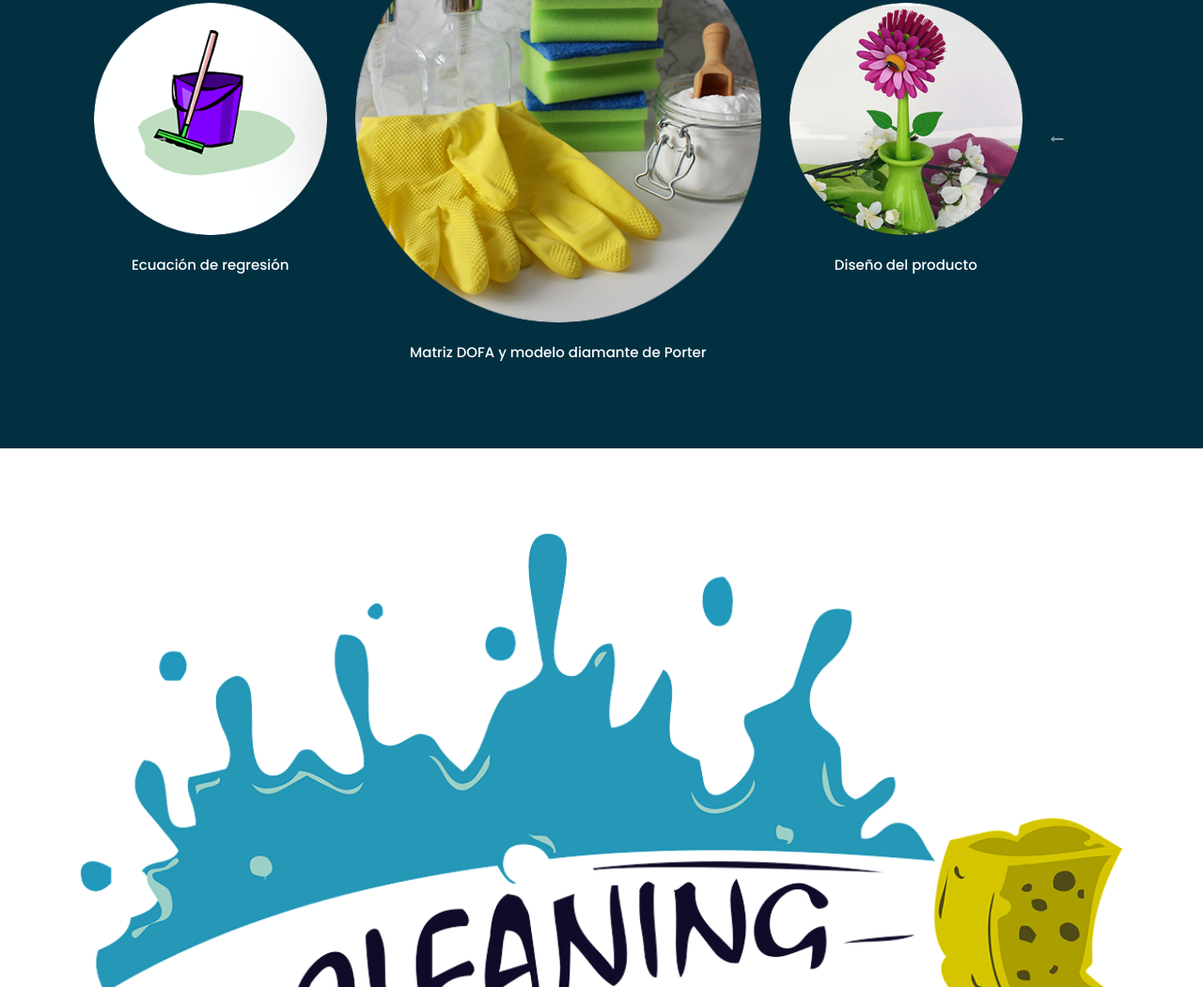
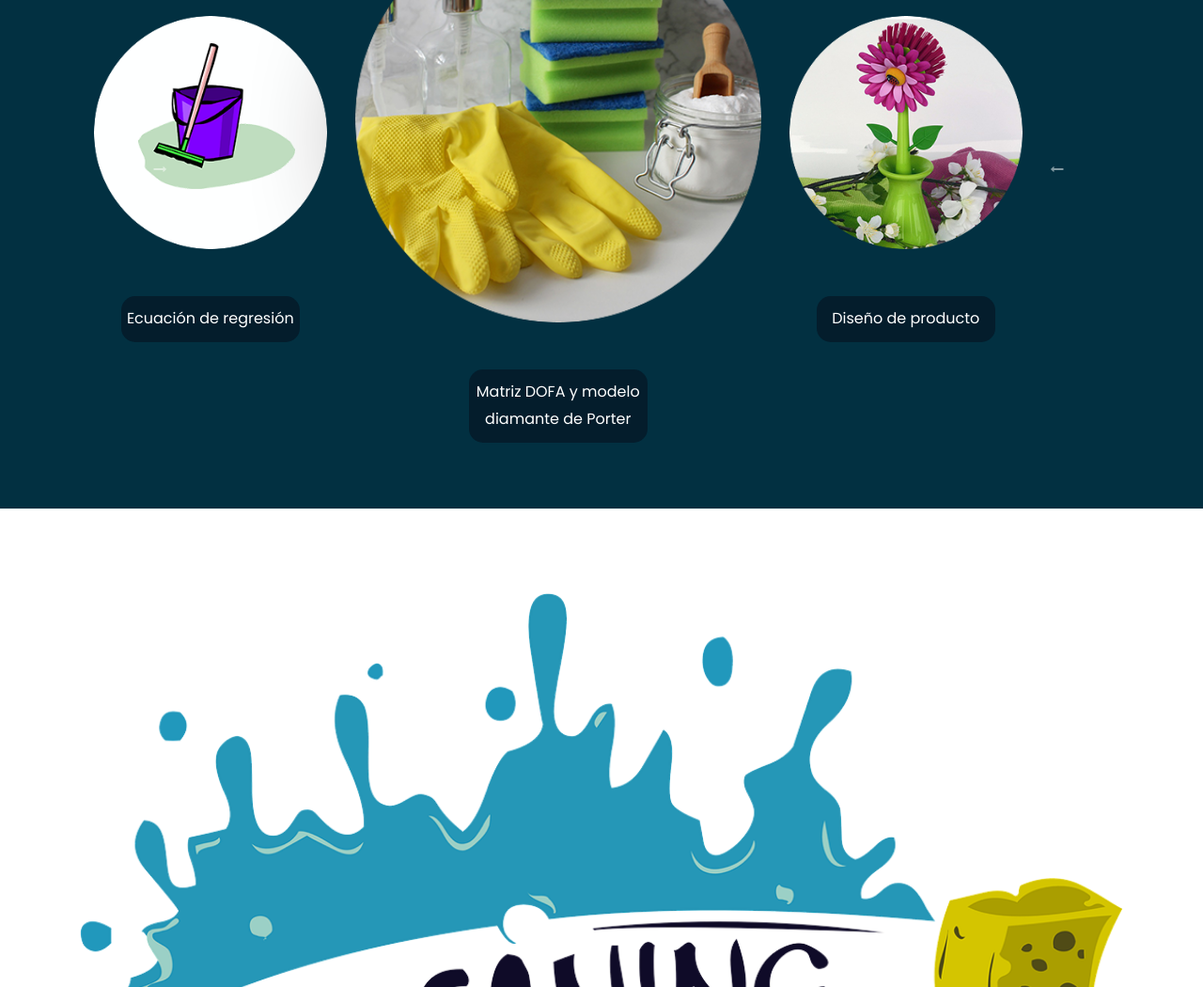
Before and after one commit to Water-filter/Eco-Filter-DP, a plain HTML site: page index.html in a window 1280 px wide. Shown: the part 1945-2995 px from the top of the page at 94% size. Drawn offline with nearby package versions, Linux system fonts and the light colour scheme; some packages are replaced by stand-ins of ours.

Commit message:
Update index.html

```diff
--- a/index.html
+++ b/index.html
@@ -252,13 +252,19 @@
                                     <div class="col-md-5">
                                        <div class="our">
                                           <figure><img src="images/our3.png" alt="#"/></figure>
-                                          <p>Segundo avance del proyecto  </p>
+                                          <div class="col-md-12">
+                                          <a class="read_more" href="#">Segundo avance del proyecto</a>
+                                          </div>
+<!--                                           <p>Segundo avance del proyecto  </p> -->
                                        </div>
                                     </div>
                                     <div class="col-md-3">
                                        <div class="our">
                                           <figure><img src="images/our2.png" alt="#"/></figure>
-                                          <p>Tercer avance del proyecto  </p>
+                                          <div class="col-md-12">
+                                          <a class="read_more" href="#">Tercer avance del proyecto</a>
+                                          </div>
+<!--                                           <p>Tercer avance del proyecto  </p> -->
                                        </div>
                                     </div>
                                  </div>
@@ -272,19 +278,28 @@
                                     <div class="col-md-3">
                                        <div class="our">
                                           <figure><img src="images/our.png" alt="#"/></figure>
-                                          <p>Ecuación de regresión  </p>
+                                          <div class="col-md-12">
+                                          <a class="read_more" href="#">Ecuación de regresión</a>
+                                          </div>
+<!--                                           <p>Ecuación de regresión  </p> -->
                                        </div>
                                     </div>
                                     <div class="col-md-5">
                                        <div class="our">
                                           <figure><img src="images/our3.png" alt="#"/></figure>
-                                          <p>Matriz DOFA y modelo diamante de Porter </p>
+                                          <div class="col-md-12">
+                                          <a class="read_more" href="#">Matriz DOFA y modelo diamante de Porter</a>
+                                          </div>
+<!--                                           <p>Matriz DOFA y modelo diamante de Porter </p> -->
                                        </div>
                                     </div>
                                     <div class="col-md-3">
                                        <div class="our">
                                           <figure><img src="images/our2.png" alt="#"/></figure>
-                                          <p>Diseño del producto </p>
+                                          <div class="col-md-12">
+                                          <a class="read_more" href="#">Diseño de producto</a>
+                                          </div>
+<!--                                           <p>Diseño del producto </p> -->
                                        </div>
                                     </div>
                                  </div>
```
